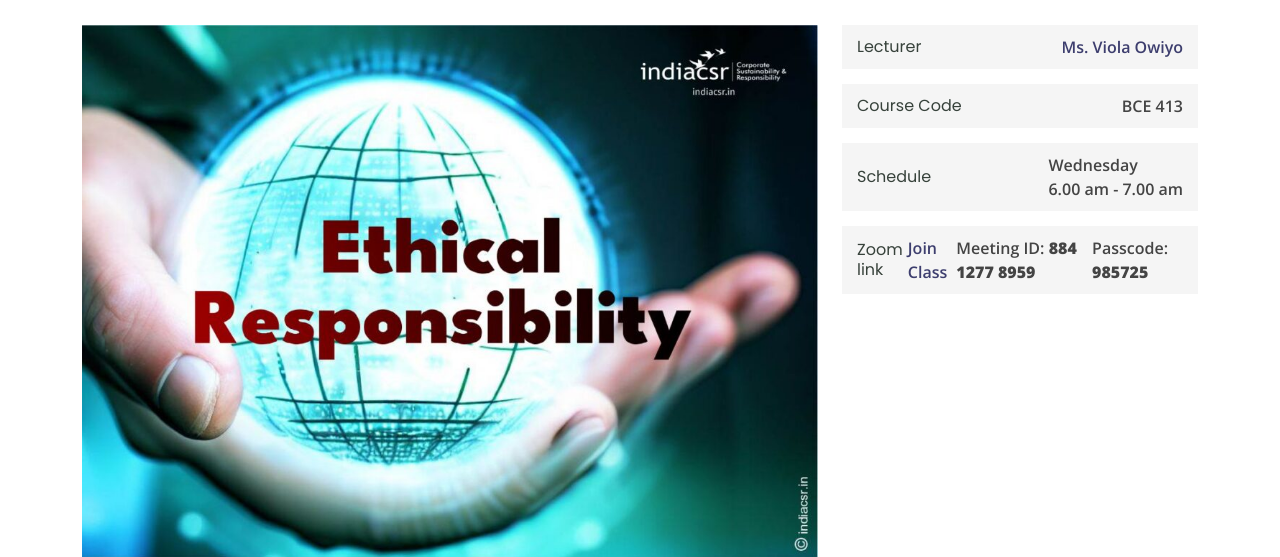
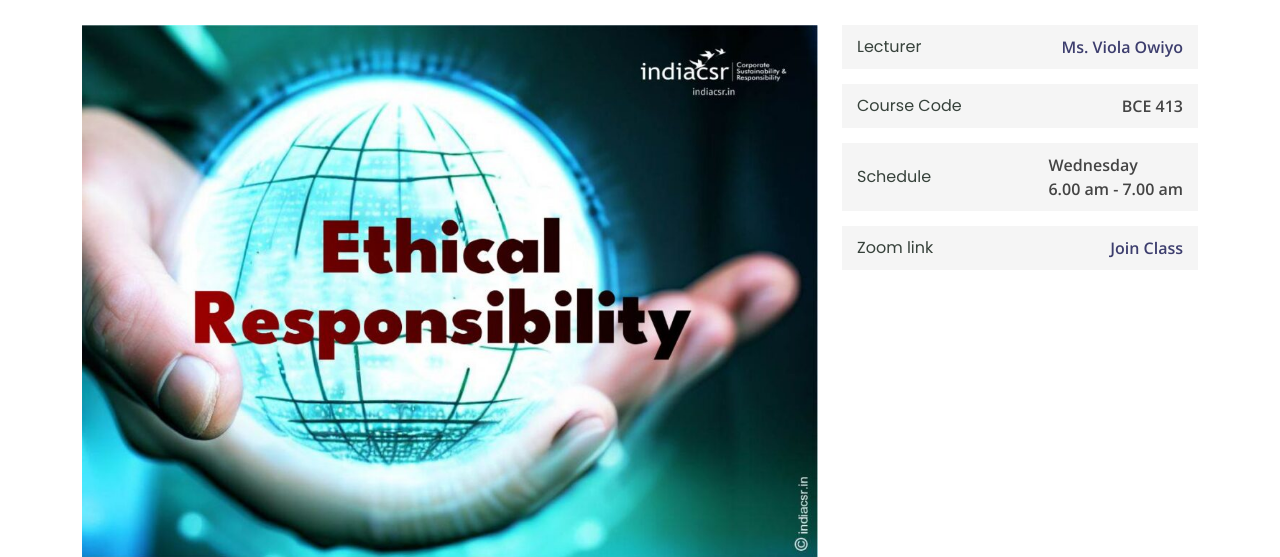
Before and after one commit to ExcelsKennedy2/Informatics-Class-System, a Django app: page /entreprenuership-and-employability/ in a window 1280 px wide. Shown: the part 452-1009 px from the top of the page. Run offline with Django 5.2, Linux system fonts and the light colour scheme; data comes from the database, SQL or seed files in the repository; parts of the project's set-up code (start-up, migrations or seed data) failed here and were passed over; some libraries are stand-ins or nearby versions.

Commit message:
changed a line of code

```diff
--- a/informatics/templates/course8.html
+++ b/informatics/templates/course8.html
@@ -71,8 +71,6 @@
             <div class="course-info d-flex justify-content-between align-items-center">
               <h5>Zoom link</h5>
               <p><a href="https://us06web.zoom.us/j/88412778959?pwd=jEyfGplwSasuAelXNcGbyCADRo9GHe.1">Join Class</a></p>
-              <p>Meeting ID: <b>884 1277 8959</b></p>
-              <p>Passcode: <b>985725</b></p>
             </div>
 
           </div>
```
